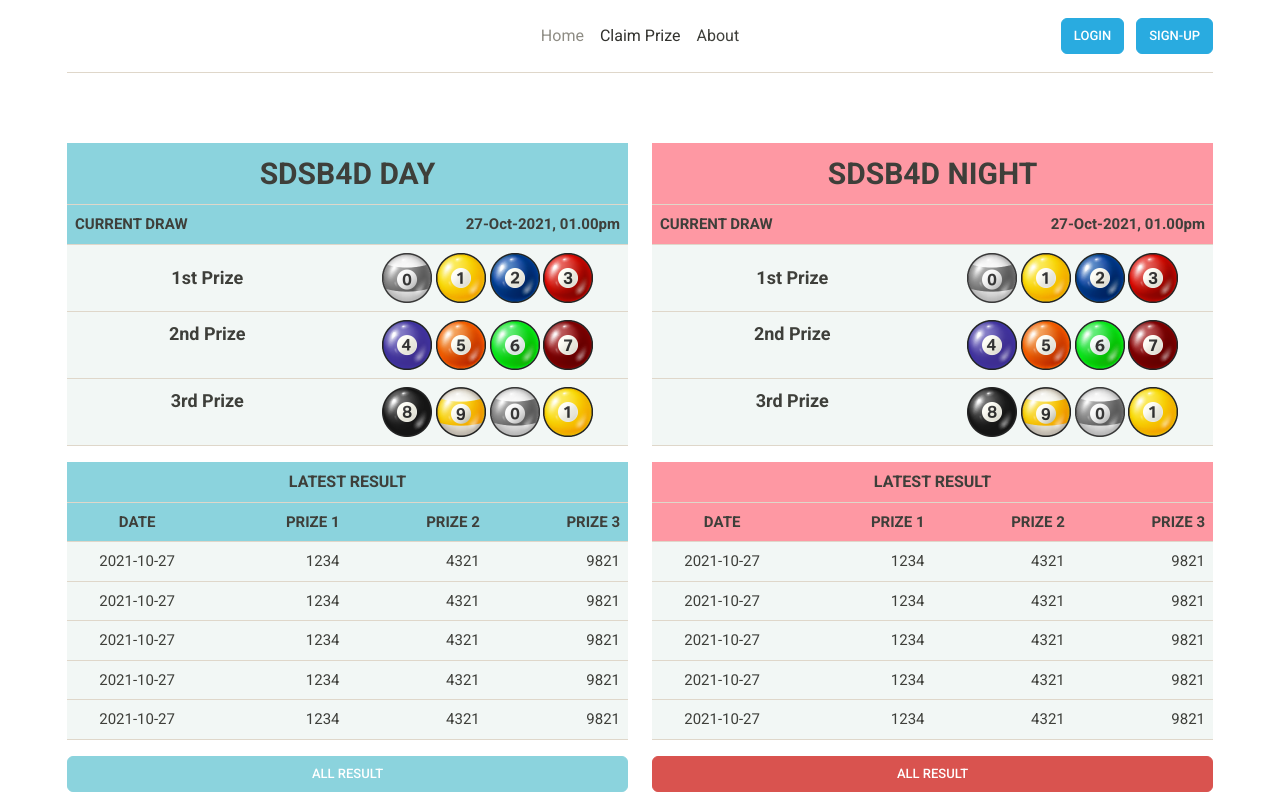
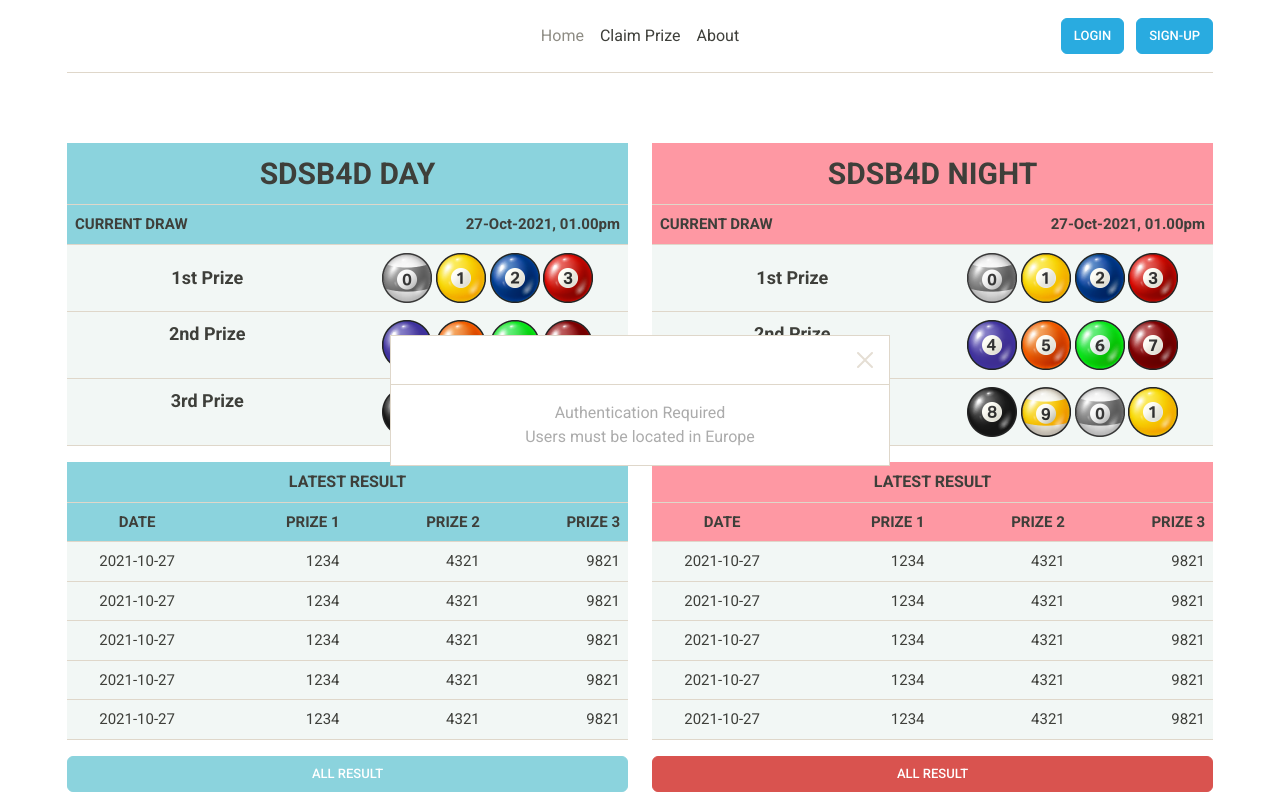
Before and after one commit to nikitamirzani323/gosdsb4d_frontend, a Svelte app in the folder frontend/: page / in a window 1280 px wide. Both pictures are taken after a click on the link "Claim Prize". Shown: the top 800 px of the page. Built offline with nearby package versions, Linux system fonts and the light colour scheme.

Commit message:
Svelte Modal

```diff
--- a/frontend/src/App.svelte
+++ b/frontend/src/App.svelte
@@ -1,6 +1,12 @@
 <script>
 	import Navbar from "./components/Navbar.svelte"
+	import Footer from "./components/Footer.svelte"
+
 	export let name;
+
+
+	let css_loader = "display: none;";
+    let msgloader = "";
 </script>
 
 <Navbar />
@@ -189,16 +195,4 @@
 	</div>
 </div>
 <div class="clear-fix"></div><br>
-<footer class="footer mt-auto py-3 bg-light" style="background-color: #f2f7f5;">
-	<div class="container">
-		<center>
-			<p>
-				Players must be 18 years old. If you do not have control, gambling may be harmful. Please, play with responsibility.
-				All efforts will be made to ensure accuracy of the prizes, winnings and other information posted on sdsb4d.com. Official Winning Numbers are those that are selected in the respective drawings and are controlled by an independent accounting firm.
-				In case of non-compliance, official winning results will prevail.
-				The "SDSB4D" trademark registration number 958784563-df-74515 is owned and operated by the Lotera Association of Buffalopélia.
-			</p>
-			Copyright © sdsb4d.com
-		</center>
-	</div>
-</footer>
+<Footer />
--- /dev/null
+++ b/frontend/src/components/Footer.svelte
@@ -0,0 +1,13 @@
+<footer class="footer mt-auto py-3 bg-light" style="background-color: #f2f7f5;">
+	<div class="container">
+		<center>
+			<p>
+				Players must be 18 years old. If you do not have control, gambling may be harmful. Please, play with responsibility.
+				All efforts will be made to ensure accuracy of the prizes, winnings and other information posted on sdsb4d.com. Official Winning Numbers are those that are selected in the respective drawings and are controlled by an independent accounting firm.
+				In case of non-compliance, official winning results will prevail.
+				The "SDSB4D" trademark registration number 958784563-df-74515 is owned and operated by the Lotera Association of Buffalopélia.
+			</p>
+			Copyright © sdsb4d.com
+		</center>
+	</div>
+</footer>
--- /dev/null
+++ b/frontend/src/components/Modal.svelte
@@ -0,0 +1,31 @@
+<script>
+    export let modal_id = "modal_1"
+    export let modal_size = "modal-dialog-centered"
+    export let modal_title = "Title"
+    export let modal_body_css = ""
+    export let modal_footer_css = ""
+    export let modal_footer = false
+</script>
+
+<div class="modal fade" id={modal_id} tabindex="-1" data-bs-backdrop="false">
+	<div class="modal-dialog {modal_size}">
+		<div class="modal-content" style="border-radius: 0px;">
+			<div class="modal-header">
+				<h5 class="modal-title" id="exampleModalLabel">{modal_title}</h5>
+				<button
+					type="button"
+					class="btn-close"
+					data-bs-dismiss="modal"
+					aria-label="Close"></button>
+			</div>
+			<div class="modal-body" style="{modal_body_css}">
+				<slot name="body" />
+			</div>
+            {#if modal_footer}
+                <div class="modal-footer" style="{modal_footer_css}">
+                    <slot name="footer" />
+                </div>
+            {/if}
+		</div>
+	</div>
+</div>
--- a/frontend/src/components/Navbar.svelte
+++ b/frontend/src/components/Navbar.svelte
@@ -1,4 +1,11 @@
 <script>
+    import Modal from "../components/Modal.svelte"
+    let myModal = "";
+
+    const handlePopup = () => {
+        myModal = new bootstrap.Modal(document.getElementById("modalentry"));
+        myModal.show();
+    };
 </script>
 <div class="container">
     <header class="d-flex flex-wrap align-items-center justify-content-center justify-content-md-between py-3 mb-4 border-bottom">
@@ -8,13 +15,45 @@
 
         <ul class="nav col-12 col-md-auto mb-2 justify-content-center mb-md-0">
             <li><a href="#" class="nav-link px-2 link-secondary">Home</a></li>
-        <li><a href="#" class="nav-link px-2 link-dark">Claim Prize</a></li>
-        <li><a href="#" class="nav-link px-2 link-dark">About</a></li>
+            <li><a
+                href="#"
+                on:click={() => {
+                    handlePopup();
+                }}
+                class="nav-link px-2 link-dark">Claim Prize</a></li>
+            <li><a
+                href="#"
+                on:click={() => {
+                    handlePopup();
+                }}
+                class="nav-link px-2 link-dark">About</a></li>
         </ul>
 
         <div class="col-md-3 text-end">
-        <button type="button" class="btn btn-info me-2">Login</button>
-        <button type="button" class="btn btn-info">Sign-up</button>
+            <button
+                on:click={() => {
+                    handlePopup();
+                }}
+                type="button" class="btn btn-info me-2">Login</button>
+            <button
+                on:click={() => {
+                    handlePopup();
+                }}
+                type="button" class="btn btn-info">Sign-up</button>
         </div>
     </header>
 </div>
+<Modal
+	modal_id="modalentry"
+	modal_size="modal-dialog-centered"
+	modal_title=""
+    modal_footer_css="padding:5px;"
+	modal_footer={false}>
+	<slot:template slot="body">
+        <center>
+            Authentication Required
+		    <br>
+		    Users must be located in Europe
+        </center>
+	</slot:template>
+</Modal>
```
Lines whose indentation alone changed are shown as unchanged.
